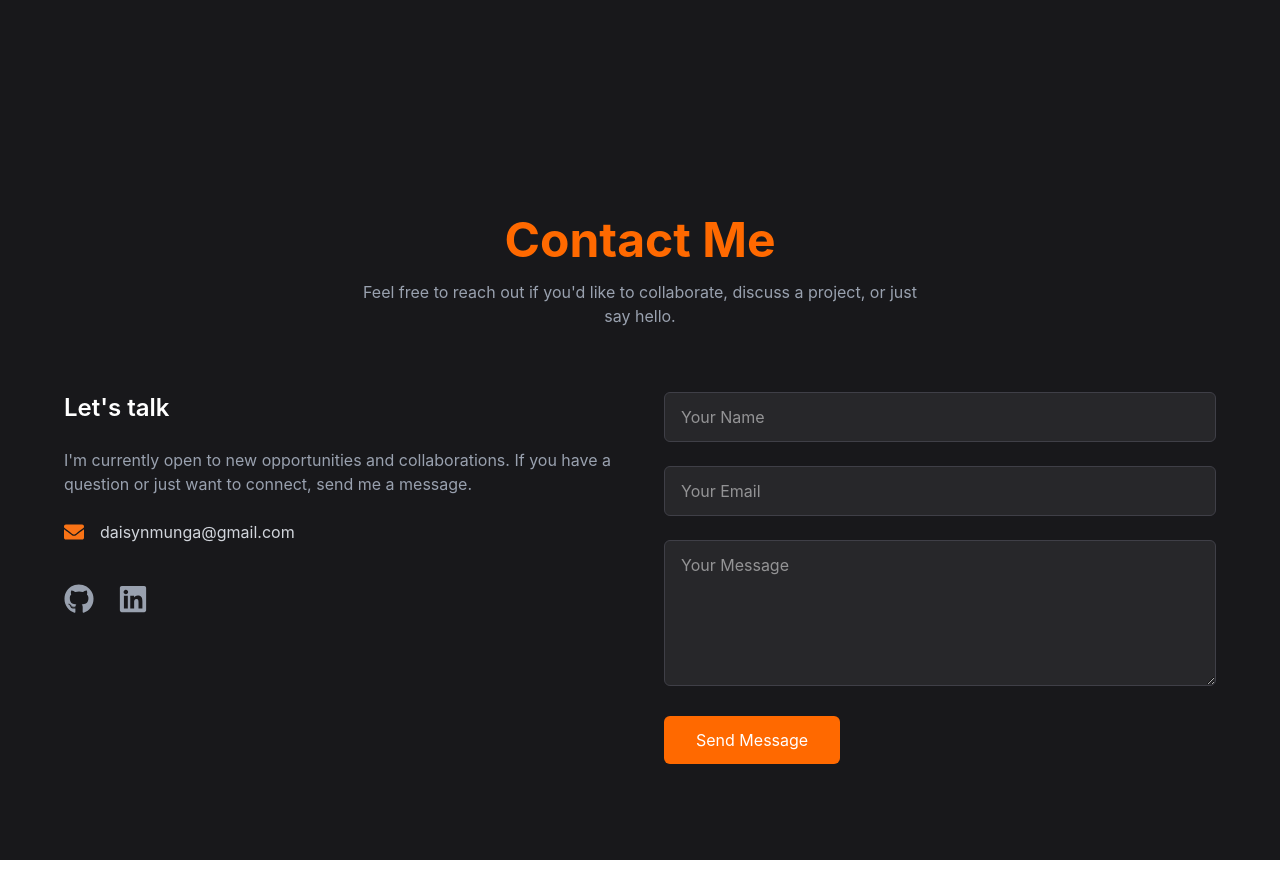
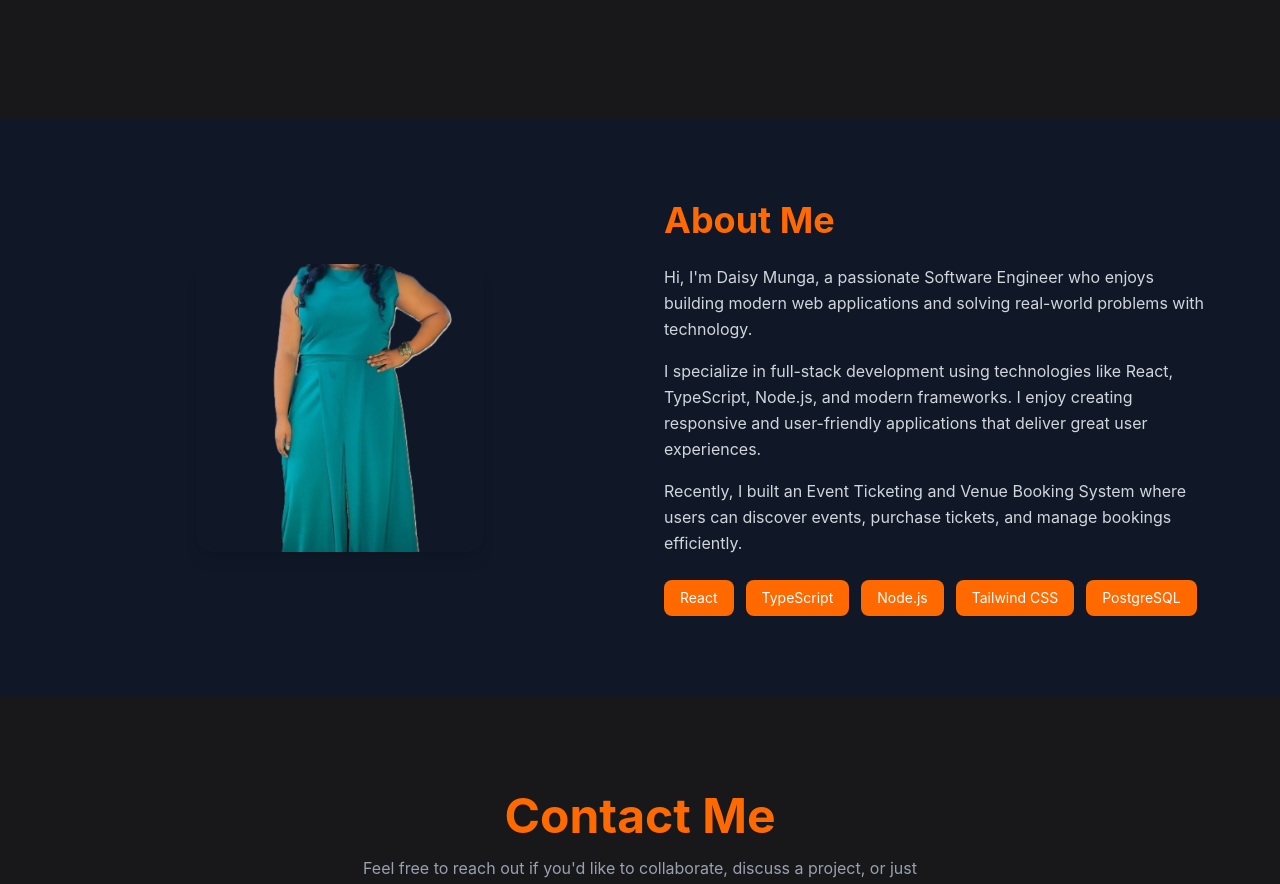
Before and after one commit to Mungad/Portfolio, a React (Vite) app: page / in a window 1280 px wide. Shown: the part 680-1564 px from the top of the page. Before the commit the page ends 1540 px from the top, so only its background shows below. Built offline with nearby package versions, Linux system fonts and the light colour scheme.

Commit message:
About me

```diff
--- /dev/null
+++ b/src/components/About.tsx
@@ -0,0 +1,67 @@
+import myPhoto from "../assets/Daisy.png"
+
+export default function About() {
+  return (
+    <section
+      id="about"
+      className="bg-gray-900 text-white py-20 px-6"
+    >
+      <div className="max-w-6xl mx-auto grid md:grid-cols-2 gap-12 items-center">
+
+        {/* Image */}
+        <div className="flex justify-center">
+          <img
+            src={myPhoto}
+            alt="Daisy"
+            className="w-72 h-72 object-cover rounded-2xl shadow-lg"
+          />
+        </div>
+
+        {/* Text Content */}
+        <div>
+          <h2 className="text-4xl font-bold mb-6 text-orange-500">
+            About Me
+          </h2>
+
+          <p className="text-gray-300 leading-relaxed mb-4">
+            Hi, I'm Daisy Munga, a passionate Software Engineer who enjoys
+            building modern web applications and solving real-world problems
+            with technology.
+          </p>
+
+          <p className="text-gray-300 leading-relaxed mb-4">
+            I specialize in full-stack development using technologies like
+            React, TypeScript, Node.js, and modern frameworks. I enjoy creating
+            responsive and user-friendly applications that deliver great user
+            experiences.
+          </p>
+
+          <p className="text-gray-300 leading-relaxed mb-6">
+            Recently, I built an Event Ticketing and Venue Booking System where
+            users can discover events, purchase tickets, and manage bookings
+            efficiently.
+          </p>
+
+          {/* Skills */}
+          <div className="flex flex-wrap gap-3">
+            <span className="bg-orange-500 px-4 py-2 rounded-lg text-sm">
+              React
+            </span>
+            <span className="bg-orange-500 px-4 py-2 rounded-lg text-sm">
+              TypeScript
+            </span>
+            <span className="bg-orange-500 px-4 py-2 rounded-lg text-sm">
+              Node.js
+            </span>
+            <span className="bg-orange-500 px-4 py-2 rounded-lg text-sm">
+              Tailwind CSS
+            </span>
+            <span className="bg-orange-500 px-4 py-2 rounded-lg text-sm">
+              PostgreSQL
+            </span>
+          </div>
+        </div>
+      </div>
+    </section>
+  )
+}
--- a/src/components/Navbar.tsx
+++ b/src/components/Navbar.tsx
@@ -41,7 +41,7 @@ export default function Navbar() {
         <div className="md:hidden bg-zinc-900 px-6 pb-6">
           <ul className="flex flex-col space-y-4 text-gray-300">
             <li className="hover:text-orange-500 cursor-pointer">Home</li>
-            <li className="hover:text-orange-500 cursor-pointer">About me</li>
+            <a href="#about" className="hover:text-orange-500">About</a>
             <li className="hover:text-orange-500 cursor-pointer">Projects</li>
             <li className="hover:text-orange-500 cursor-pointer">Contact me</li>
           </ul>
--- a/src/pages/Home.tsx
+++ b/src/pages/Home.tsx
@@ -1,13 +1,16 @@
 //import React from 'react'
 import Hero from '../components/Hero'
 import Navbar from '../components/Navbar'
+import About from '../components/About'
 import ContactMe from "../components/ContactMe"
+
 
 export default function Home() {
   return (
     <main>
       <Hero />
       <Navbar />
+      <About />
       <ContactMe />
     </main>
   )
```
